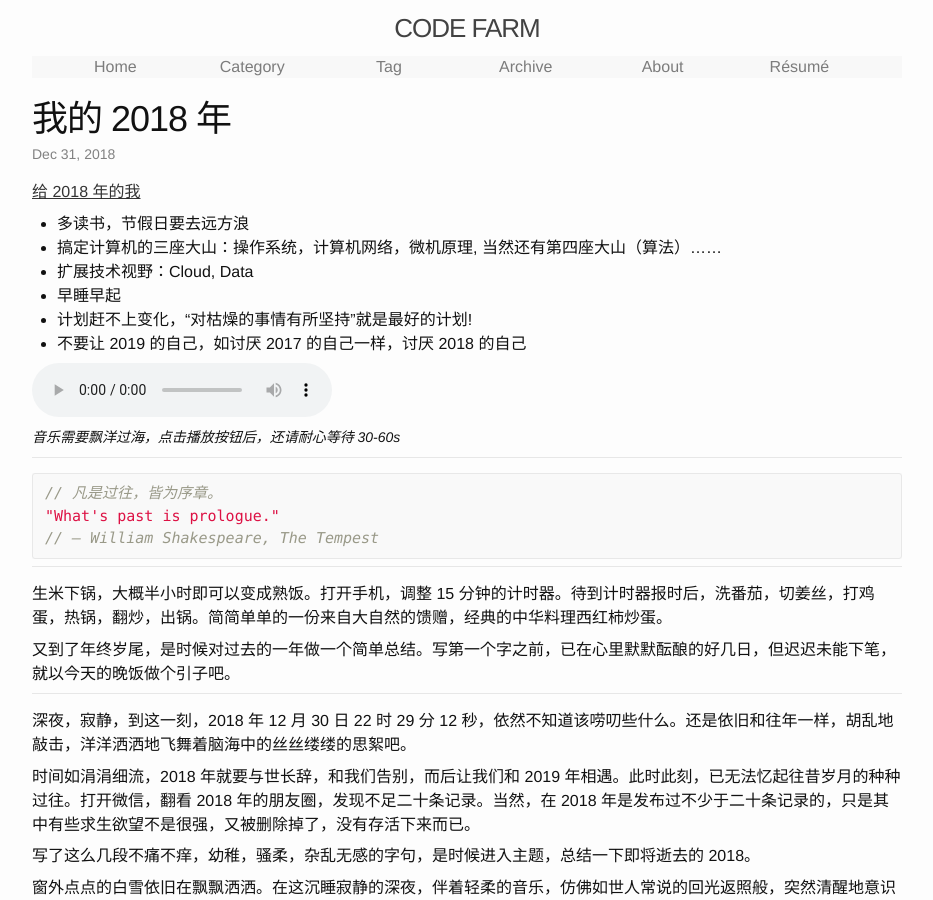
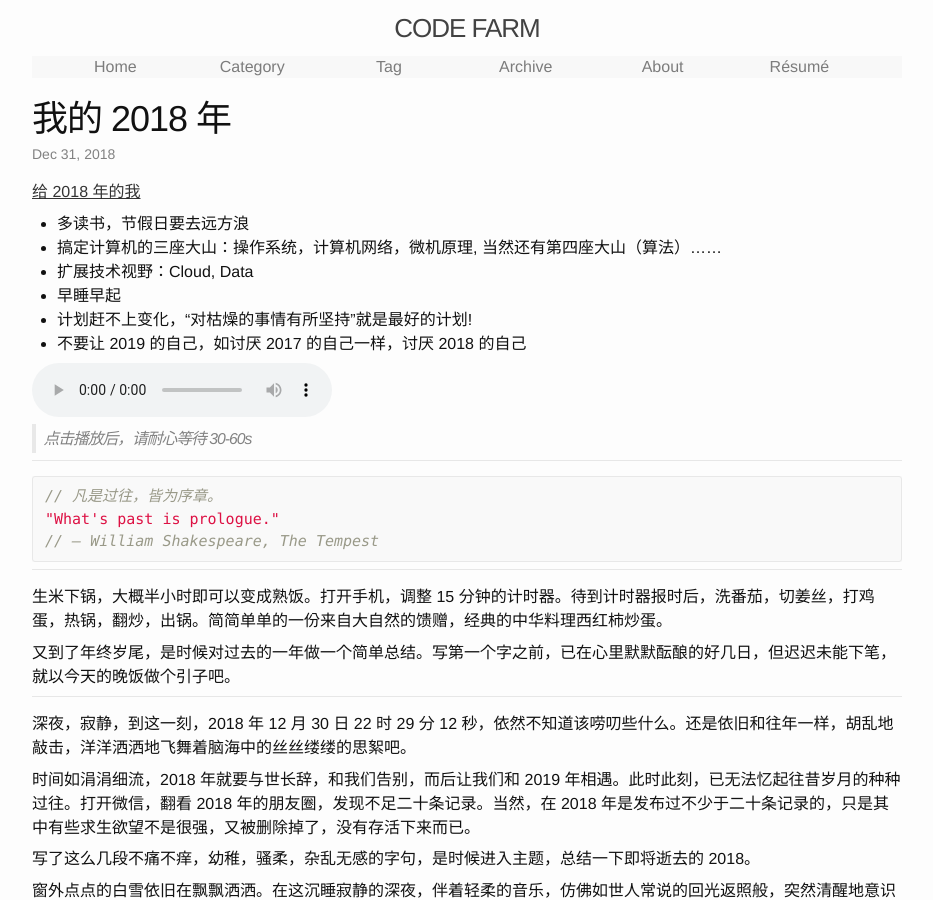
Before and after one commit to ousiax/ousiax.github.io, a Jekyll site: the page built from _journalctl/2018-12-31-annual-summary-2018.md, in a window 1280 px wide and 900 px high. Shown: the whole window, without its empty margins (173-1106 px from the left). Built offline with Jekyll 4.4.1, drawn with Linux system fonts in a browser that asks for light colours.

Commit message:
Update 2018-12-31-annual-summary-2018.md

```diff
--- a/_journalctl/2018-12-31-annual-summary-2018.md
+++ b/_journalctl/2018-12-31-annual-summary-2018.md
@@ -21,7 +21,7 @@ disqus_identifier: 198641273799941514841690146553294024821
 Your browser does not support the audio element.
 </audio>
 
-*<small>音乐需要飘洋过海，点击播放按钮后，还请耐心等待 30-60s</small>*
+> *<small>点击播放后，请耐心等待 30-60s</small>*
 
 <script>
     const loop_limit = 3;
```
